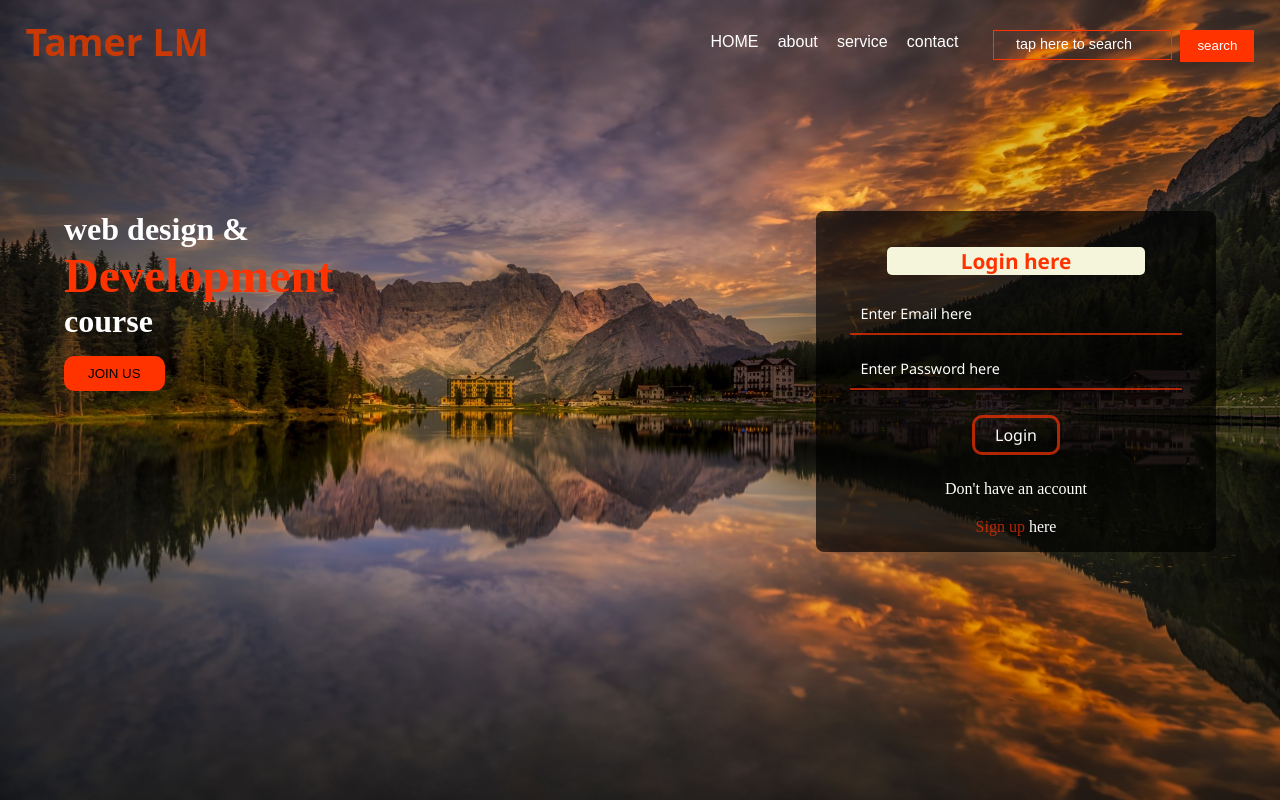
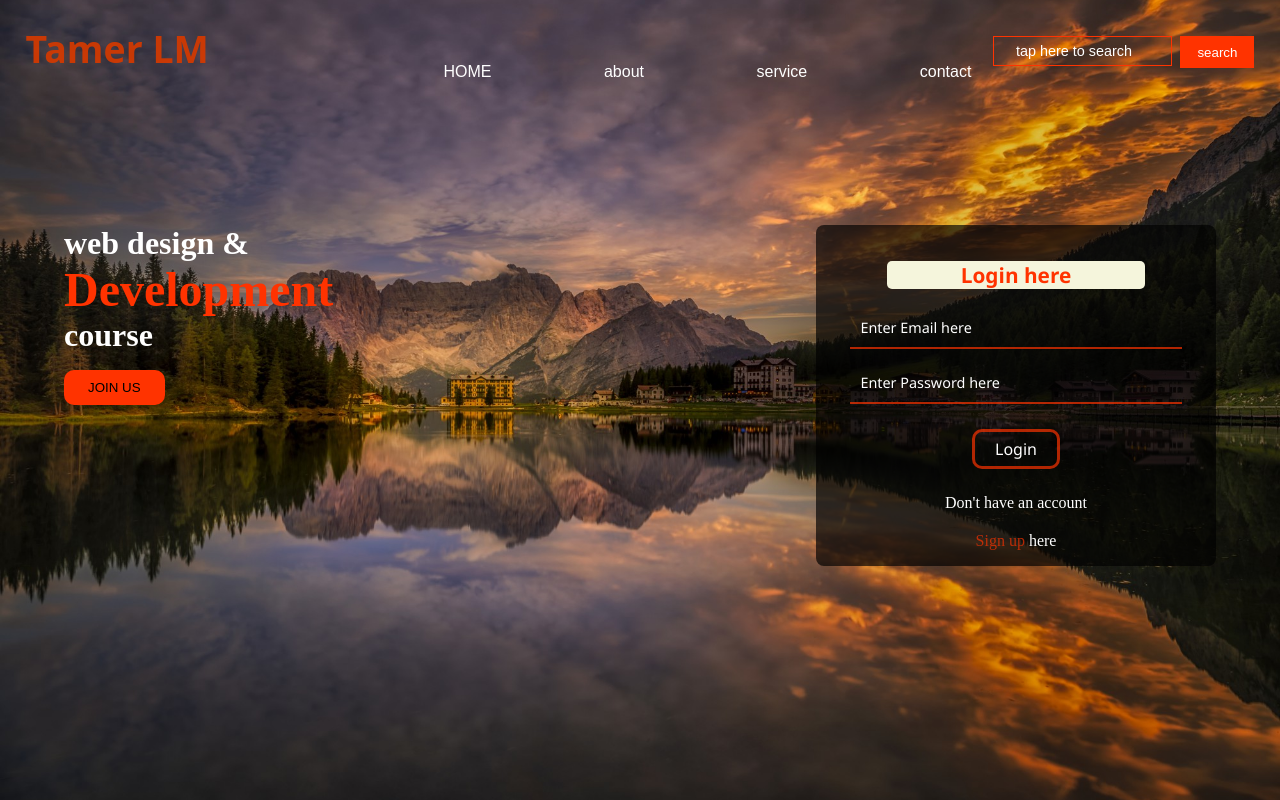
Before and after one commit to TamerLM/TEST, a plain HTML site: page index.html in a window 1280 px wide. Drawn offline with Linux system fonts and the light colour scheme.

Commit message:
Update style.css

```diff
--- a/style.css
+++ b/style.css
@@ -33,10 +33,10 @@
 .navbar ul {
     display: flex;
     justify-content: space-between;
-    gap: 1.2rem;
+    width: 550px;
     list-style: none;
-    flex-wrap: wrap;
-    padding-right: 35px;
+    padding-right: 4%;
+    padding-top: 8.5%;
 }
 
 .navbar ul li a {
```
